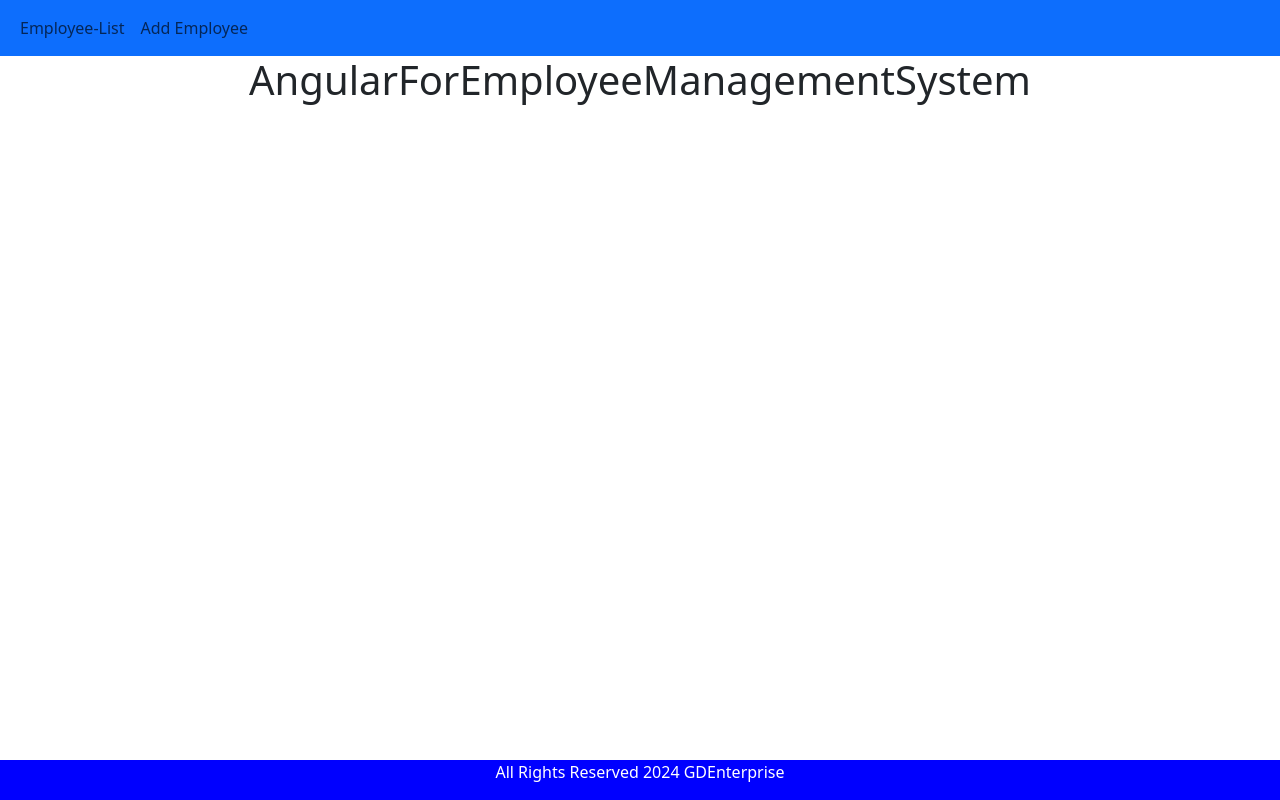
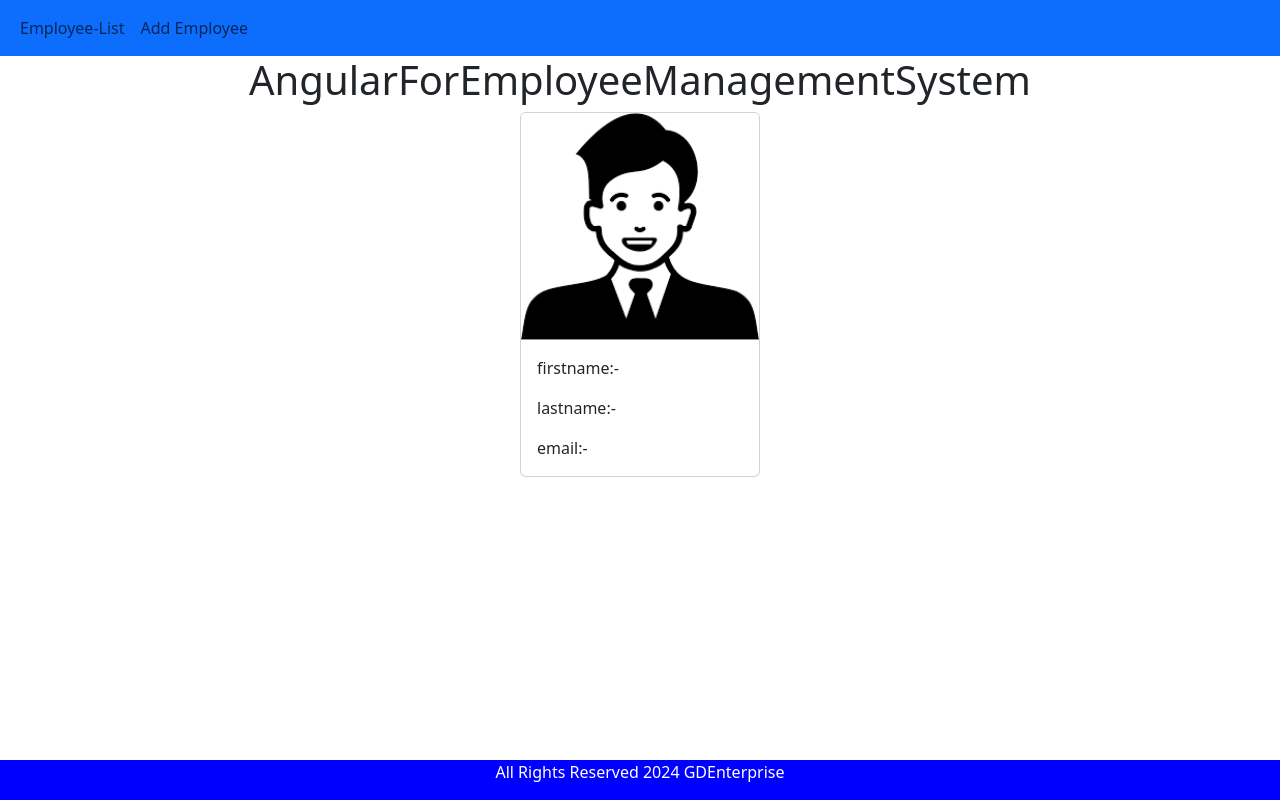
Before and after one commit to gtsh321/AngularForEmployeeManagementSystem, an Angular app: page /employee-details/1 in a window 1280 px wide. Before the commit this address led to /. Built offline with nearby package versions, Linux system fonts and the light colour scheme; no server answers.

Commit message:
added a new component for employee-details which will show the details when click over view button from employee-list component page , created a route for this

```diff
--- a/src/app/app-routing.module.ts
+++ b/src/app/app-routing.module.ts
@@ -3,12 +3,14 @@ import { RouterModule, Routes } from '@angular/router';
 import { EmployeeListComponent } from './employee-list/employee-list.component';
 import { CreateEmployeeComponent } from './create-employee/create-employee.component';
 import { UpdateEmployeeComponent } from './update-employee/update-employee.component';
+import { EmployeeDetailsComponent } from './employee-details/employee-details.component';
 
 const routes: Routes = [
   {path:'employees', component: EmployeeListComponent},
   {path:'create-employee', component: CreateEmployeeComponent},
   {path:'', redirectTo:'employees',pathMatch:'full'},
-  {path:'update-employee/:id', component: UpdateEmployeeComponent}
+  {path:'update-employee/:id', component: UpdateEmployeeComponent},
+  {path:'employee-details/:id', component:EmployeeDetailsComponent}
 ];
 
 @NgModule({
--- a/src/app/app.module.ts
+++ b/src/app/app.module.ts
@@ -8,13 +8,15 @@ import { HttpClientModule, provideHttpClient, withFetch } from '@angular/common/
 import { CreateEmployeeComponent } from './create-employee/create-employee.component';
 import { FormsModule } from '@angular/forms';
 import { UpdateEmployeeComponent } from './update-employee/update-employee.component';
+import { EmployeeDetailsComponent } from './employee-details/employee-details.component';
 
 @NgModule({
   declarations: [
     AppComponent,
     EmployeeListComponent,
     CreateEmployeeComponent,
-    UpdateEmployeeComponent
+    UpdateEmployeeComponent,
+    EmployeeDetailsComponent
   ],
   imports: [
     BrowserModule,
--- /dev/null
+++ b/src/app/employee-details/employee-details.component.html
@@ -0,0 +1,13 @@
+<div class="d-flex justify-content-center align-items-center vh-60">
+<div class="card" style="width: 15rem;">
+
+    <img src="../assets/images.png" class="card-img-top" alt="employeeDetails">
+    <div class="card-body">
+
+      <p class="card-text">firstname:-{{employee.firstName}}</p>
+      <p class="card-text">lastname:-{{employee.lastName}}</p>
+      <p class="card-text">email:-{{employee.emailId}}</p>
+
+    </div>
+  </div>
+</div>
--- /dev/null
+++ b/src/app/employee-details/employee-details.component.ts
@@ -0,0 +1,25 @@
+import { Component, OnInit } from '@angular/core';
+import { Employee } from '../employee';
+import { ActivatedRoute } from '@angular/router';
+import { EmployeeService } from '../employee.service';
+
+@Component({
+  selector: 'app-employee-details',
+  templateUrl: './employee-details.component.html',
+  styleUrl: './employee-details.component.css'
+})
+export class EmployeeDetailsComponent implements OnInit {
+
+  id!: number;
+  employee:Employee = new Employee();
+  constructor(private route : ActivatedRoute, private employeeService : EmployeeService){}
+
+  ngOnInit(): void {
+    this.id = this.route.snapshot.params['id'];
+    this.employeeService.getEmployeeById(this.id).subscribe(data=>{
+      this.employee = data;
+      console.log(this.employee);
+    },error => console.log(error));
+  }
+
+}
--- a/src/app/employee-list/employee-list.component.html
+++ b/src/app/employee-list/employee-list.component.html
@@ -15,9 +15,8 @@
             <td>{{employee.emailId}}</td>
             <td>
                 <button (click) = "updateEmployee(employee.id)" class="btn btn-info">Update</button>
-            </td>
-            <td>
-                <button (click)="deleteEmployee(employee.id)" class="btn btn-danger" style="margin-right: 150px;">Delete</button>
+                <button (click)="deleteEmployee(employee.id)" class="btn btn-danger" style="margin-left: 10px;">Delete</button>
+                <button (click)="employeeDetails(employee.id)" class="btn btn-info" style="margin-left: 30px;">View</button>
             </td>
         </tr>
     </tbody>
--- a/src/app/employee-list/employee-list.component.ts
+++ b/src/app/employee-list/employee-list.component.ts
@@ -9,6 +9,7 @@ import { Router } from '@angular/router';
   styleUrl: './employee-list.component.css'
 })
 export class EmployeeListComponent implements OnInit {
+
 
 
   employees!: Employee[];
@@ -36,4 +37,8 @@ export class EmployeeListComponent implements OnInit {
       })
   }
 
+  employeeDetails(id: number) {
+    this.router.navigate(['employee-details',id]);
+    }
+
 }
```
Also changed, not shown: src/app/employee-details/employee-details.component.css (added), src/assets/images.png (added), 1 other file (tests, documents, lock files or other folders).
